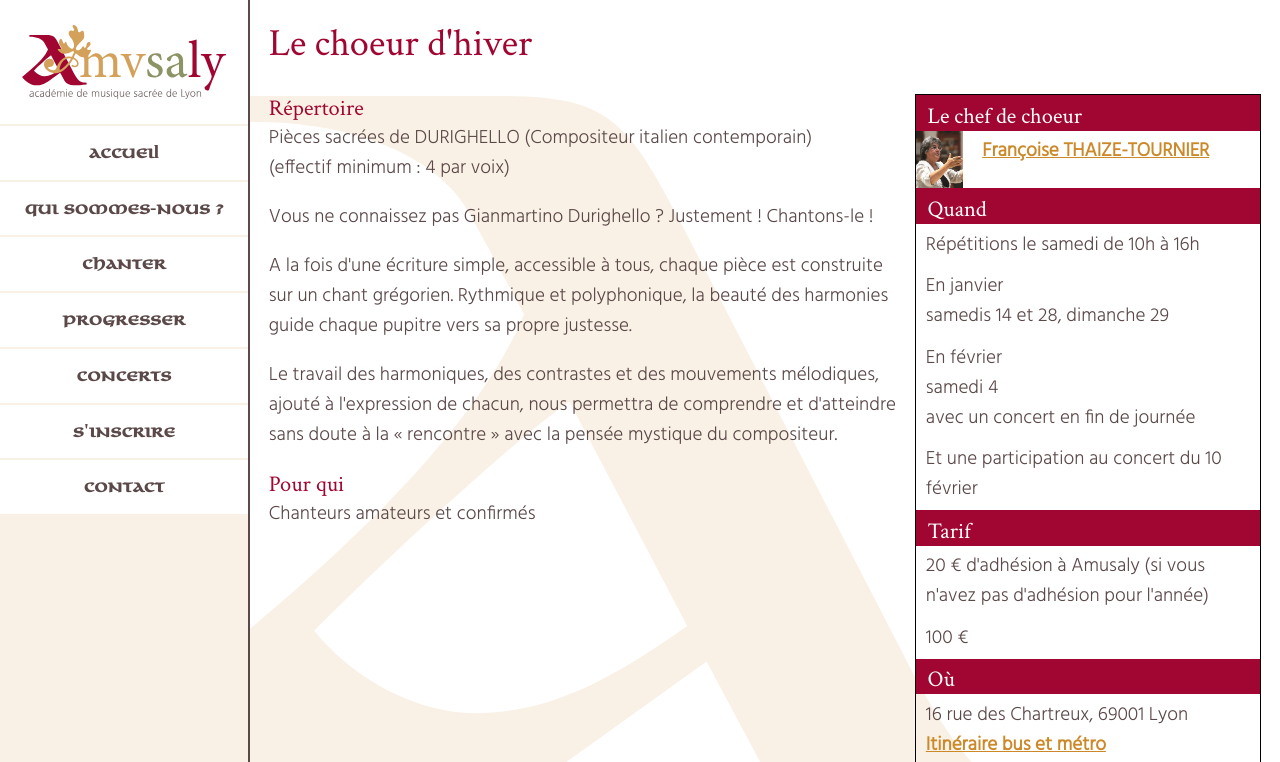
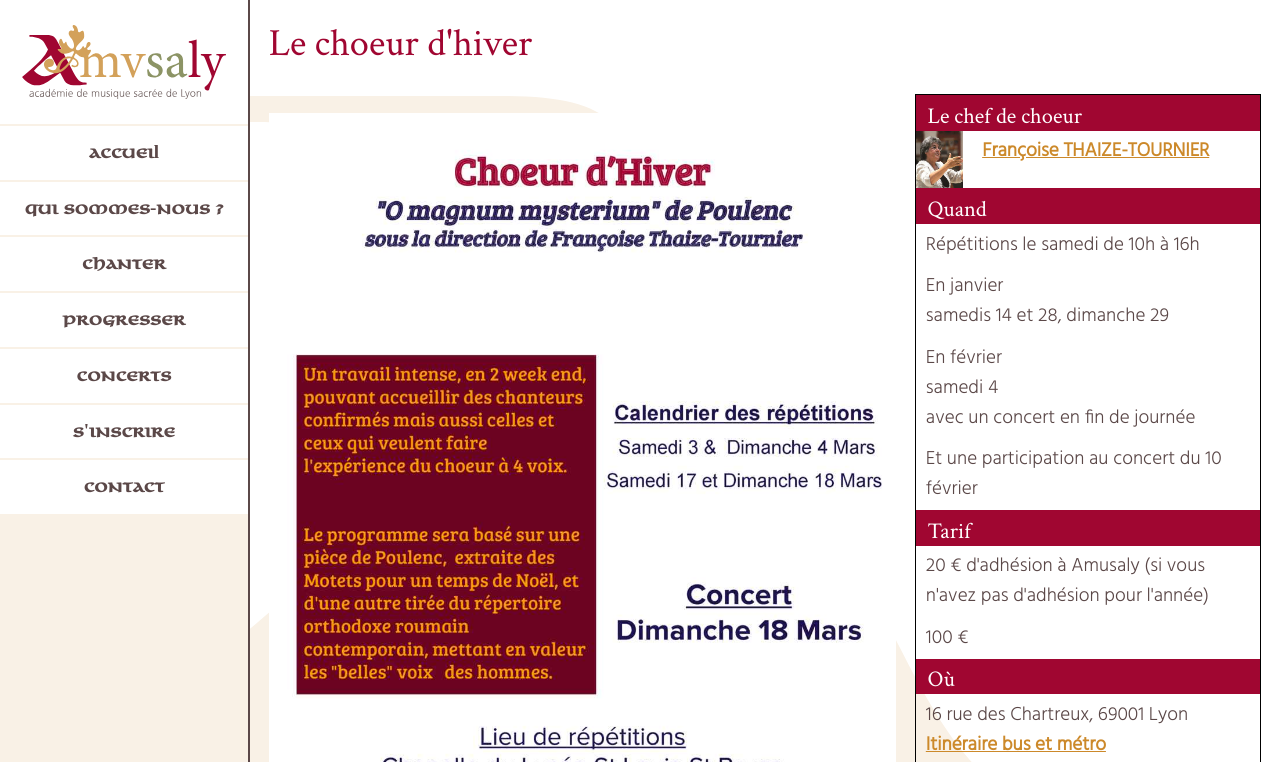
Before and after one commit to amusaly/amusaly.github.io, a Jekyll site: the page built from chanter/choeur-d'hiver.html, in a window 1280 px wide, cut to the strip 0-762 px from the top of the page. Built offline with Jekyll 4.4.1, drawn with Linux system fonts in a browser that asks for light colours.

Commit message:
Flyers for choeurs d'hivers et de femmes

```diff
--- a/chanter/choeur-d'hiver.html
+++ b/chanter/choeur-d'hiver.html
@@ -2,24 +2,12 @@
 layout: old-chanter
 title: Le choeur d'hiver
 
-section_1_title: "Répertoire"
-section_1: "Pièces sacrées de DURIGHELLO (Compositeur italien contemporain)<br/>
-
-(effectif minimum : 4 par voix)</p>
-
-<p>Vous ne connaissez pas Gianmartino Durighello ? Justement ! Chantons-le !</p>
-
-<p>A la fois d&#39;une écriture simple, accessible à tous, chaque pièce est construite sur un
-chant grégorien. Rythmique et polyphonique, la beauté des harmonies guide chaque
-pupitre vers sa propre justesse.</p>
-
-<p>Le travail des harmoniques, des contrastes et des mouvements mélodiques, ajouté à
-l&#39;expression de chacun, nous permettra de comprendre et d&#39;atteindre sans doute à la
-« rencontre » avec la pensée mystique du compositeur."
+section_1_title: ""
+section_1: ""
 section_1_long: false
 
-section_2_title: "Pour qui"
-section_2: "Chanteurs amateurs et confirmés"
+section_2_title: ""
+section_2: ""
 section_2_long: false
 
 section_3_title: "Le chef de choeur"
@@ -39,3 +27,5 @@
 citymapper_lien: "https://citymapper.com/go/dcthqv"
 tarifs: "20&nbsp;€ d'adhésion à Amusaly (si vous n'avez pas d'adhésion pour l'année)</p><p>100&nbsp;€"
 ---
+
+<img alt="" src="/chanter/Flyer pour Choeur d'hiver.jpg">
```
Also changed, not shown: chanter/choeur-de-femmes.md (+2 -0 lines), chanter/Flyer pour Choeur d'hiver.jpg (added), chanter/Flyer pour choeur de femmes.jpg (added), 2 other files.
